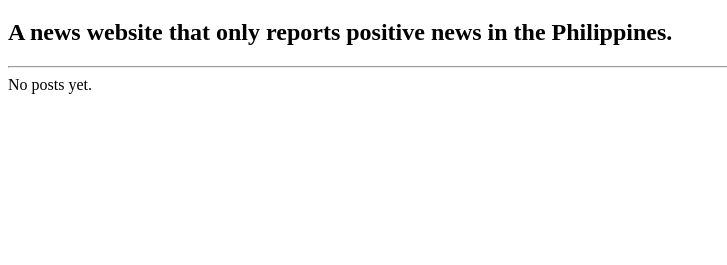
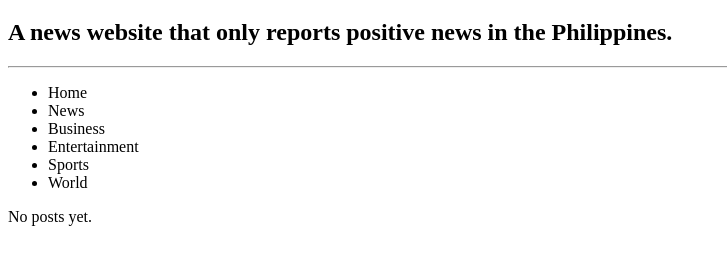
Before and after one commit to goodnewsph/goodnewsph.github.io, a plain HTML site: page index.html in a window 1280 px wide. Shown: the part 61-326 px from the top of the page, without its empty margins (0-727 px from the left). Drawn offline with Linux system fonts and the light colour scheme.

Commit message:
Add categories

```diff
--- a/index.html
+++ b/index.html
@@ -7,6 +7,14 @@
 	<h1>GoodNews.ph</h1>
 	<h2>A news website that only reports positive news in the Philippines.</h2>
 	<hr>
+	<ul>
+		<li>Home</li>
+		<li>News</li>
+		<li>Business</li>
+		<li>Entertainment</li>
+		<li>Sports</li>
+		<li>World</li>
+	</ul>
 	No posts yet.
 </body>
 </html>
```
